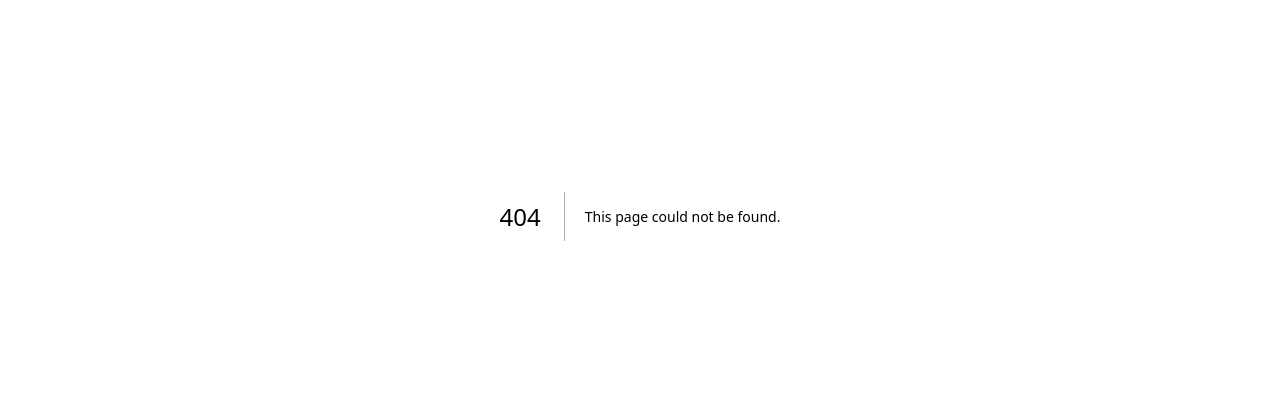
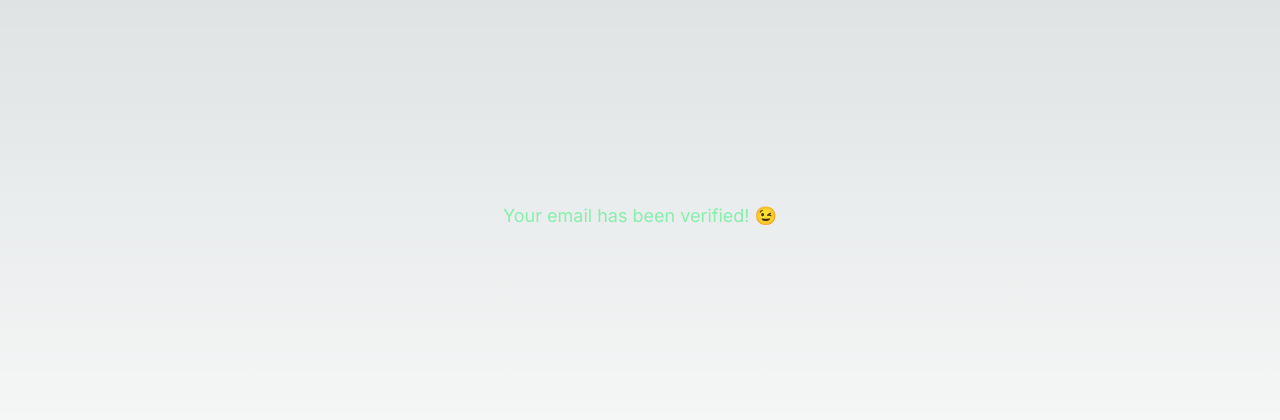
Before and after one commit to SurinderSing/PORTFOLIO-NEXT, a Next.js app: page /verification-success in a window 1280 px wide. Before the commit this address had no page. Shown: the part 184-604 px from the top of the page. Built offline with nearby package versions, Linux system fonts and the light colour scheme.

Commit message:
feat: Add verification success page for email verification flow

```diff
--- /dev/null
+++ b/src/app/(auth)/verification-success/page.tsx
@@ -0,0 +1,9 @@
+export default function VerificationSuccess() {
+  return (
+    <div className="flex items-center justify-center h-screen">
+      <h1 className="text-lg text-green-300">
+        Your email has been verified! 😉
+      </h1>
+    </div>
+  );
+}
```
